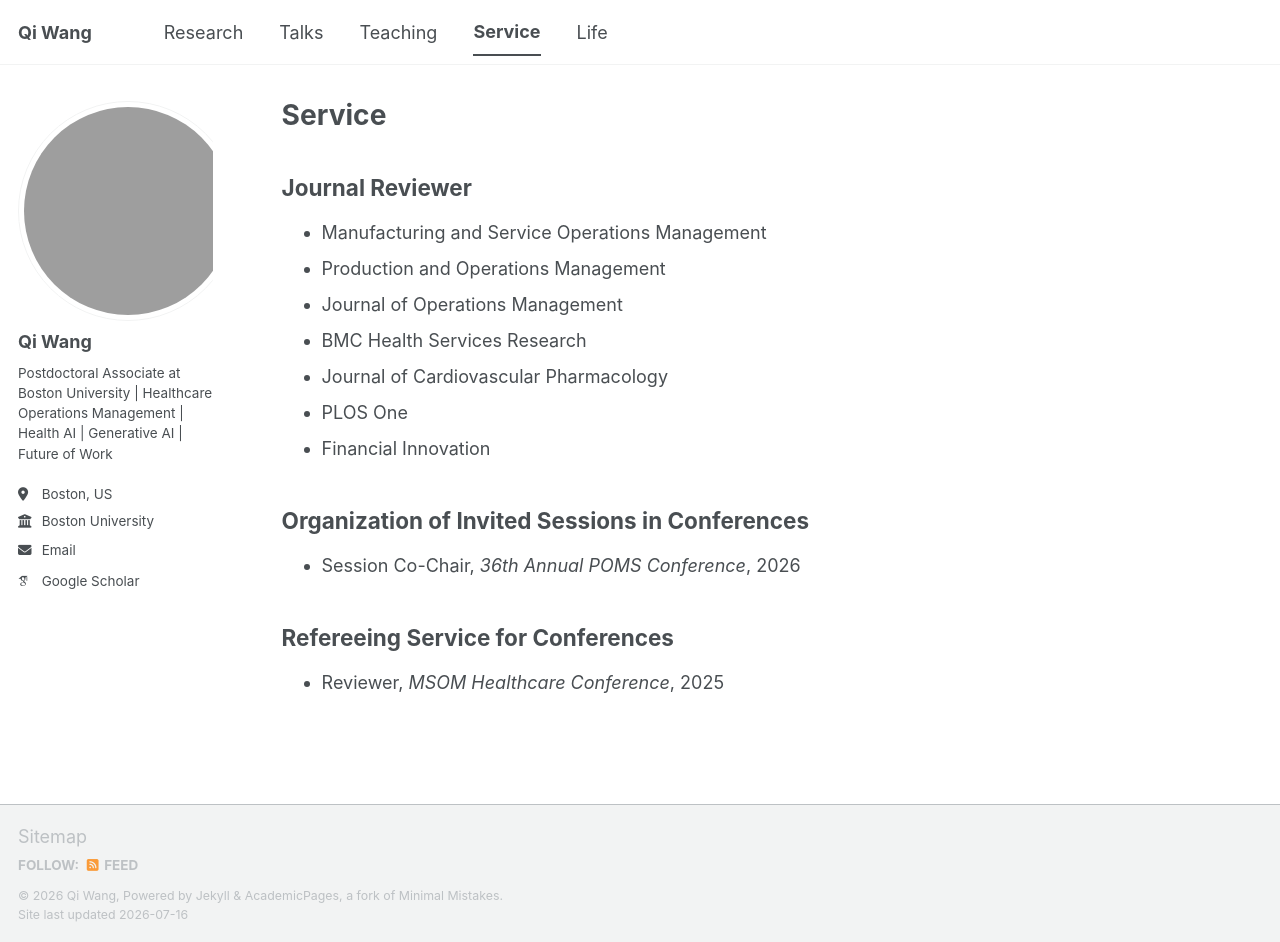
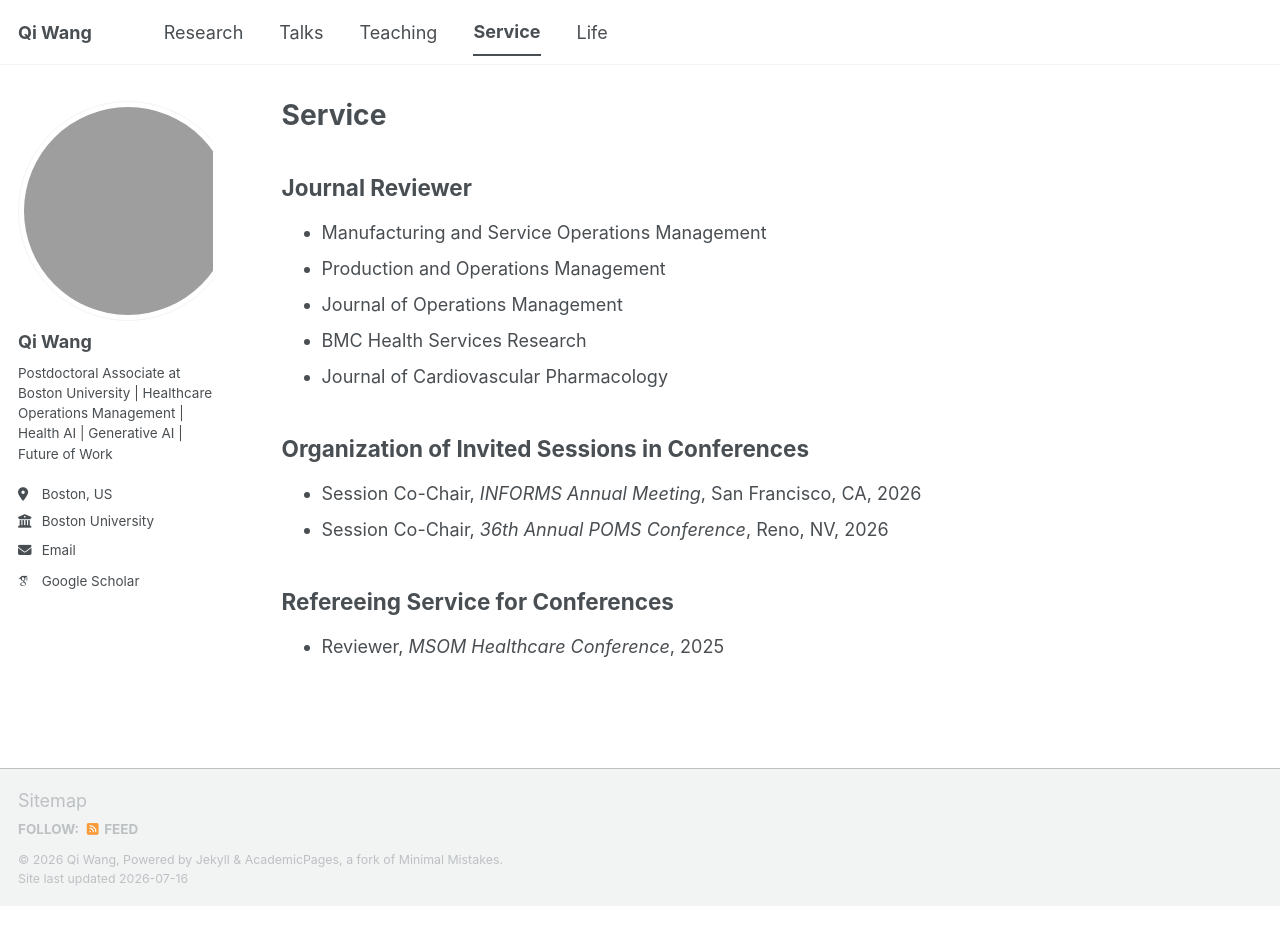
Before and after one commit to qiwang-katherine/qiwang-katherine.github.io, a Jekyll site: the page built from _pages/service.md, in a window 1280 px wide and 942 px high. Built offline with Jekyll 4.4.1, drawn with Linux system fonts in a browser that asks for light colours; some web fonts are replaced; a script bundle is joined from its source files by our own code; library files that are not in the unit come from our copies.

Commit message:
service.md

```diff
--- a/_pages/service.md
+++ b/_pages/service.md
@@ -15,8 +15,7 @@ author_profile: true
   <li>Journal of Operations Management</li>
   <li>BMC Health Services Research</li>
   <li>Journal of Cardiovascular Pharmacology</li>
-  <li>PLOS One</li>
-  <li>Financial Innovation</li>
+
 </ul>
 
 </div>
@@ -26,7 +25,8 @@ author_profile: true
 <h2 class="service-section-title">Organization of Invited Sessions in Conferences</h2>
 
 <ul class="service-list">
-  <li>Session Co-Chair, <i>36th Annual POMS Conference</i>, 2026</li>
+<li>Session Co-Chair, <i>INFORMS Annual Meeting</i>, San Francisco, CA, 2026</li>
+<li>Session Co-Chair, <i>36th Annual POMS Conference</i>, Reno, NV, 2026</li>
 </ul>
 
 </div>
```
